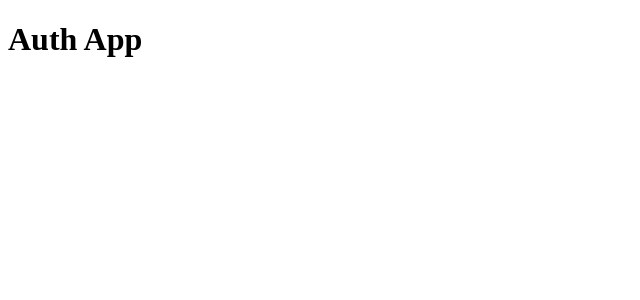
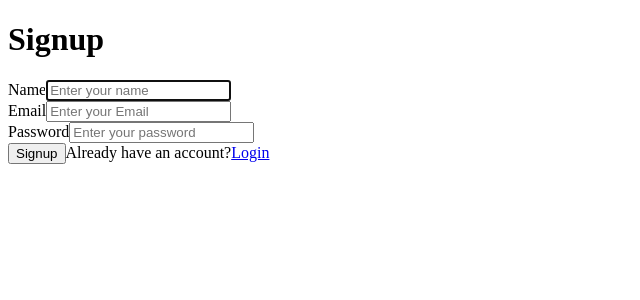
Before and after one commit to serval19/auth-mern-app, a React (Vite) app in the folder frontend/: page /signup in a window 1280 px wide. Shown: the top 300 px of the page, without its empty margins (0-640 px from the left). Built offline with nearby package versions, Linux system fonts and the light colour scheme.

Commit message:
signup page skeleton

```diff
--- a/frontend/src/App.jsx
+++ b/frontend/src/App.jsx
@@ -1,9 +1,17 @@
 import React from 'react'
-
+import  Login from './pages/Login'
+import Signup from './pages/Signup'
+import Home from './pages/Home'
+import { Routes,Route, Navigate } from 'react-router-dom'
 const App = () => {
   return (
     <div className='App'>
-      <h1>Auth App</h1>
+      <Routes>
+        <Route path='/' element={<Navigate to='/login'/>} />
+        <Route path='/login' element={<Login/>} />
+        <Route path='/signup' element={<Signup/>} />
+        <Route path='/home' element={<Home/>} />
+      </Routes>
     </div>
   )
 }
--- a/frontend/src/pages/Signup.jsx
+++ b/frontend/src/pages/Signup.jsx
@@ -1,8 +1,30 @@
 import React from 'react'
+import { Link } from 'react-router-dom'
 
 function Signup() {
   return (
-    <div>Signup</div>
+    <div className='signup'>
+      <h1>Signup</h1>
+      <form>
+        <div>
+          <label htmlFor='name'>Name</label>
+          <input type='text' name='name' autoFocus placeholder='Enter your name'/>
+        </div>
+        <div>
+          <label htmlFor='email'>Email</label>
+          <input type='email' name='email'  placeholder='Enter your Email'/>
+        </div>
+        <div>
+          <label htmlFor='password'>Password</label>
+          <input type='password' name='password'  placeholder='Enter your password'/>
+        </div>
+        <button>Signup</button>
+        <span>Already have an account?
+          <Link to='/login'>Login</Link>
+        </span>
+      </form>
+
+    </div>
   )
 }
 
```
